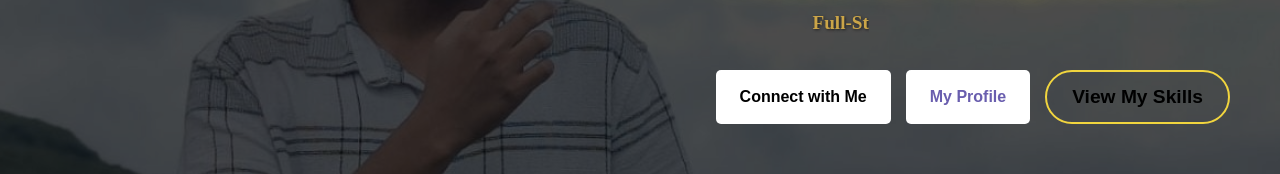
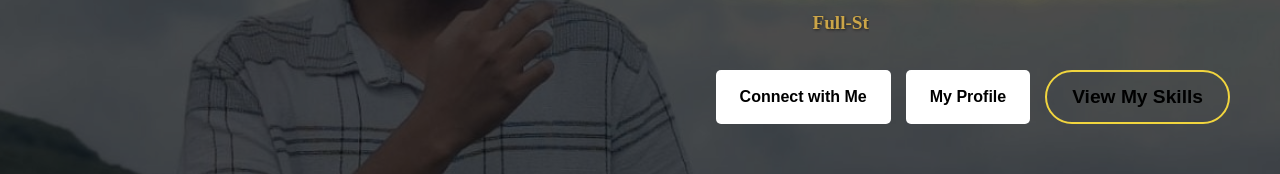
Before and after one commit to Adharsh0/mypage, a React (Vite) app: page / in a window 1280 px wide. Shown: the part 391-565 px from the top of the page. Built offline with nearby package versions, Linux system fonts and the light colour scheme.

Commit message:
change33

```diff
--- a/src/App.jsx
+++ b/src/App.jsx
@@ -73,9 +73,7 @@ function App() {
         </>
       ) : (
         <div>
-          <Profile />
-          {/* Back button to return to Hero Section */}
-          <button onClick={handleBackToHero} className="back-to-hero-btn">Back to Home</button>
+          <Profile onBackToHero={handleBackToHero} />
         </div>
       )}
     </div>
--- a/src/components/HeroSection.css
+++ b/src/components/HeroSection.css
@@ -96,7 +96,17 @@
     transform: translateY(-5px); /* Slight lift effect */
     box-shadow: 0 5px 15px rgba(0, 0, 0, 0.3); /* Shadow effect on hover */
 }
+.yellow-btnn {
+    background-color: white; /* Yellow button */
+    color: black;
+    transition: background-color 0.3s ease;
+}
 
+.yellow-btnn:hover {
+    background-color: #f5c600;
+    transform: translateY(-5px); /* Slight lift effect */
+    box-shadow: 0 5px 15px rgba(0, 0, 0, 0.3); /* Shadow effect on hover */
+}
 /* Updated style for the outline button */
 .outline-btn {
     background: none;
--- a/src/components/Profile.jsx
+++ b/src/components/Profile.jsx
@@ -1,16 +1,112 @@
 
+// import React from "react";
+// import "./Profile.css"; // Ensure to style these changes accordingly
+
+// const Profile = () => {
+//   return (
+//     <div className="profile-container">
+//       {/* Profile Header */}
+//       <div className="profile-header">
+//         <div className="profile-info">
+//           <h1 className="profile-name">Adharsh Udayakumar</h1>
+//           <p className="bio">Full Stack Developer | Software Engineer | Programmer</p>
+
+//         </div>
+//       </div>
+
+//       {/* Introduction Section */}
+//       <section className="intro-section">
+//         <h2>Introduction</h2>
+//         <p>
+//           I am a third-year Computer Science Engineering student with a strong passion for coding, algorithms, and software development. With a keen interest in the transformative potential of technology, I am committed to leveraging my skills to drive innovative solutions and make meaningful contributions to the field. My journey in computer science is fueled by dedication to learning and a vision to excel in creating impactful technologies. <br />
+//           Current position: Core Technical Member, BlockHub Executive Committee, MBCET
+//         </p>
+//       </section>
+
+//       {/* Education Section */}
+//       <section className="education-section">
+//         <h2>Education</h2>
+//         <div className="education-cards">
+//           <div className="education-card">
+//             <img
+//               src="http://www.agarum.com/photos/1/3/75/902/c/l/e1c17abf2d8a0d012ff1db70466e72b1.jpg" // Replace with your college image URL
+//               alt="Mar Baselios College of Engineering"
+//               className="education-image"
+//             />
+//             <div className="education-details">
+//               <h3>Bachelor of Technology (B.Tech) in Computer Science</h3>
+//               <p>Mar Baselios College of Engineering | 2022 - 2026</p>
+//               <p>Key Areas: Full-stack development, Algorithms, Data Structures, Programming</p>
+//             </div>
+//           </div>
+//           <div className="education-card">
+//             <img
+//               src="https://cache.careers360.mobi/media/schools/social-media/media-gallery/26428/2020/11/25/St%20Josephs%20Higher%20Secondary%20School-Campus%20View.jpg" // Replace with your school image URL
+//               alt="St Joseph's HSS"
+//               className="education-image"
+//             />
+//             <div className="education-details">
+//               <h3>Higher Secondary Education </h3>
+//               <p>St Josephs | 2020 - 2022</p>
+//             </div>
+//           </div>
+//         </div>
+//       </section>
+
+//       {/* Social Media Links */}
+//       <section className="social-mediaa">
+//         <h2>Find Me On</h2>
+//         <div className="social-linkss">
+//           <a
+//             href="https://www.instagram.com/__.adharsh.____/profilecard/?igsh=ZzRjcGMzOXFkZGFk"
+//             target="_blank"
+//             rel="noopener noreferrer"
+//             className="social-linkss instagram"
+//           >
+//             Instagram
+//           </a>
+//           <a
+//             href="https://www.linkedin.com/in/adharsh-udayakumar-4b6a39255?utm_source=share&utm_campaign=share_via&utm_content=profile&utm_medium=android_app"
+//             target="_blank"
+//             rel="noopener noreferrer"
+//             className="social-linkss linkedin"
+//           >
+//             LinkedIn
+//           </a>
+//           <a
+//             href="https://github.com/Adharsh0"
+//             target="_blank"
+//             rel="noopener noreferrer"
+//             className="social-linkss github"
+//           >
+//             GitHub
+//           </a>
+//         </div>
+//       </section>
+
+//       {/* Contact Info */}
+//       <section className="contact-infor">
+//         <h2>Contact Information</h2>
+//         <p>Email: adarshudayakumar30@gmail.com</p>
+//         <p>Phone: 7907605167</p>
+//       </section>
+//     </div>
+//   );
+// };
+
+// export default Profile;
 import React from "react";
+import { Link } from "react-router-dom"; // Import Link to use React Router for navigation
 import "./Profile.css"; // Ensure to style these changes accordingly
 
-const Profile = () => {
+const Profile = ({ onBackToHero }) => {
   return (
     <div className="profile-container">
       {/* Profile Header */}
       <div className="profile-header">
         <div className="profile-info">
           <h1 className="profile-name">Adharsh Udayakumar</h1>
-          <p className="bio">Full Stack Developer | Software Engineer | Tech Enthusiast</p>
-
+          <p className="bio">Full Stack Developer | Software Engineer | Programmer</p>
         </div>
       </div>
 
@@ -90,6 +186,11 @@ const Profile = () => {
         <p>Email: adarshudayakumar30@gmail.com</p>
         <p>Phone: 7907605167</p>
       </section>
+
+      {/* Home Button at the bottom */}
+      <section className="home-button">
+        <button onClick={onBackToHero}> Home</button>
+      </section>
     </div>
   );
 };
```
